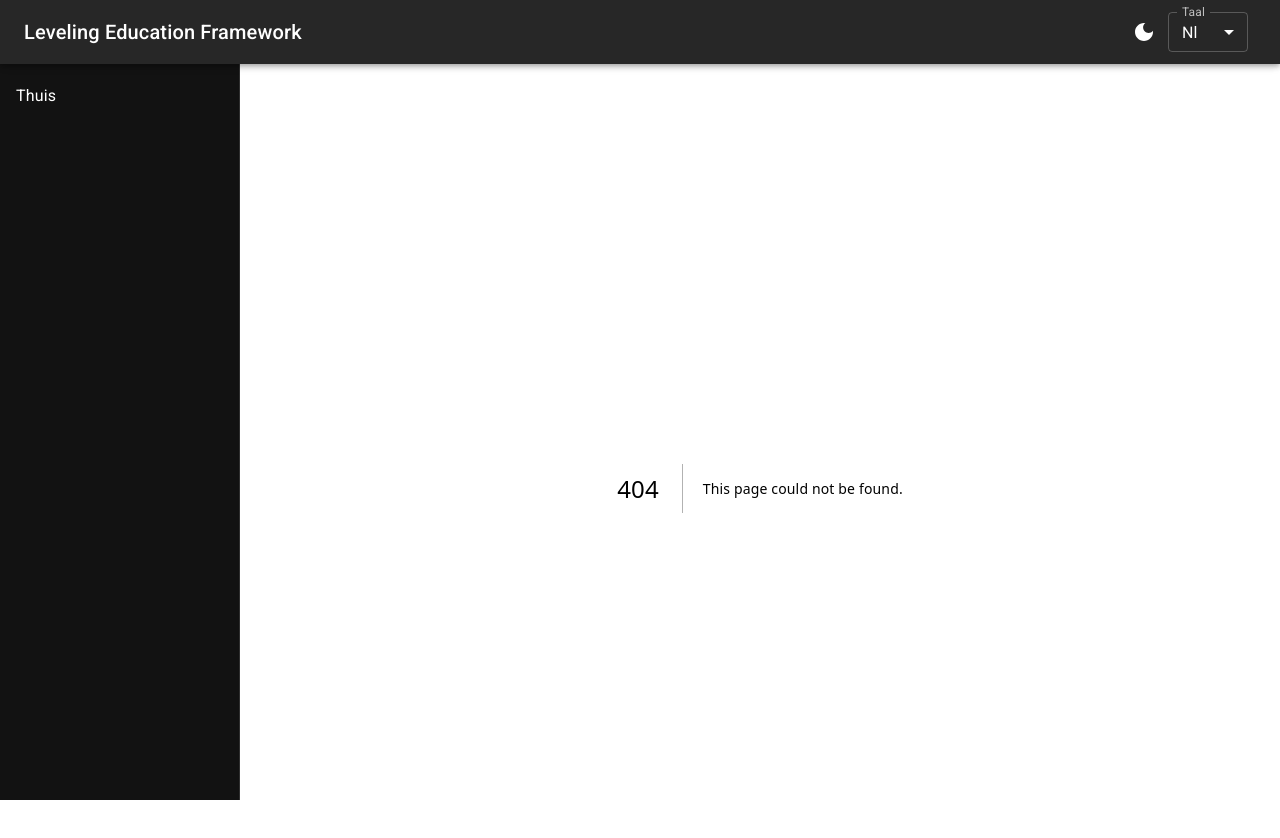
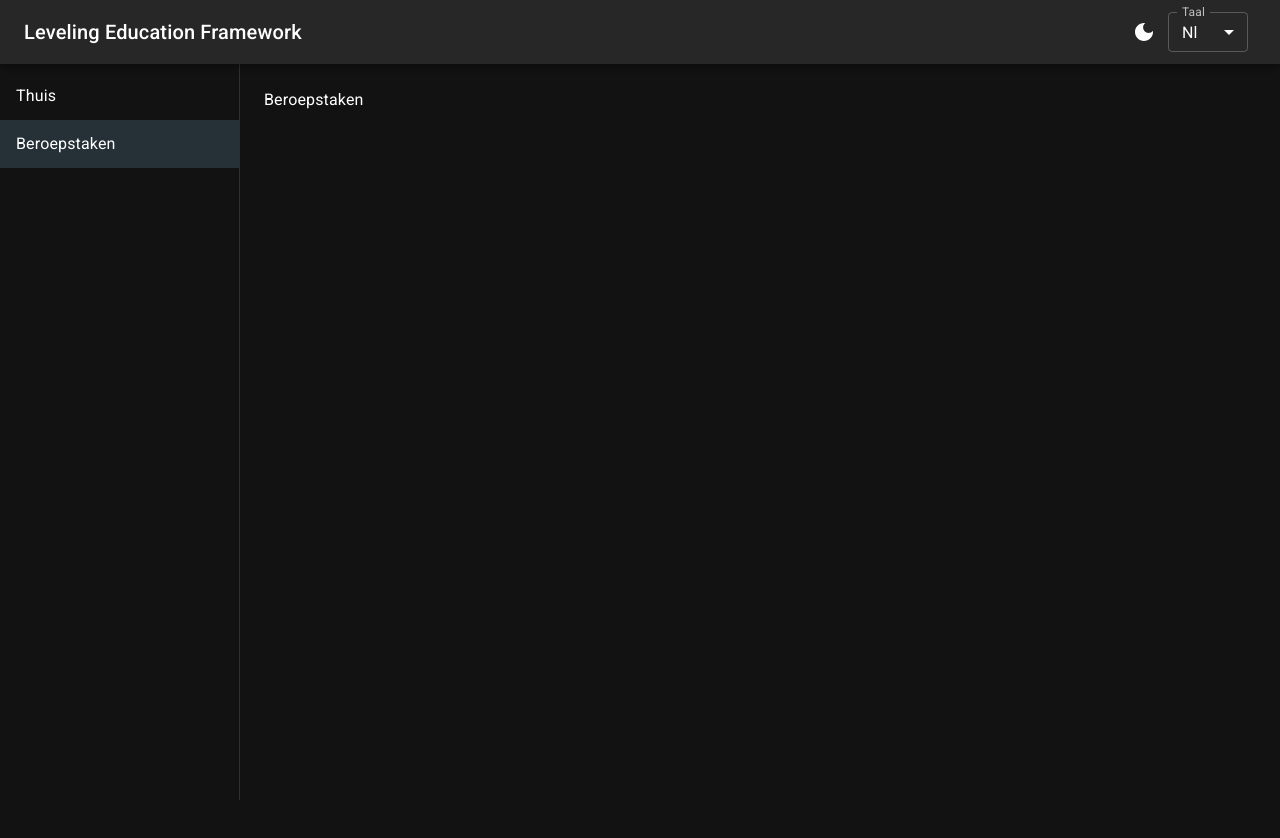
Before and after one commit to spark-156/leveling-education-framework, a Next.js app in the folder frontend-new/: page /beroepstaken in a window 1280 px wide. Before the commit this address had no page. Shown: the top 838 px of the page. After the commit the page ends 800 px from the top, so only its background shows below. Built offline with nearby package versions, Linux system fonts and the light colour scheme.

Commit message:
beroepstaken page with custom header title

```diff
--- a/frontend-new/components/DrawerContent.tsx
+++ b/frontend-new/components/DrawerContent.tsx
@@ -1,12 +1,8 @@
 import List from "@mui/material/List";
-import ListItem from "@mui/material/ListItem";
-import ListItemButton from "@mui/material/ListItemButton";
-import ListItemText from "@mui/material/ListItemText";
 import React from "react";
 import { Toolbar } from "@mui/material";
-import { FormattedMessage } from "react-intl";
 import { useRouter } from "next/router";
-import Link from "next/link";
+import { DrawerContentLink } from "./DrawerContentLink";
 
 export default function DrawerContent({
   handleDrawerToggle,
@@ -19,13 +15,16 @@ export default function DrawerContent({
     <div onClick={handleDrawerToggle}>
       <Toolbar />
       <List>
-        <ListItem disablePadding>
-          <Link href={"/"} style={{ width: "100%" }}>
-            <ListItemButton selected={pathname === "/"}>
-              <ListItemText primary={<FormattedMessage id={"HOME"} />} />
-            </ListItemButton>
-          </Link>
-        </ListItem>
+        <DrawerContentLink
+          currentPathname={pathname}
+          href={"/"}
+          formattedMessageId={"HOME"}
+        />
+        <DrawerContentLink
+          currentPathname={pathname}
+          href={"/beroepstaken"}
+          formattedMessageId={"PROFESSIONAL_DUTIES"}
+        />
       </List>
     </div>
   );
--- /dev/null
+++ b/frontend-new/components/DrawerContentLink.tsx
@@ -0,0 +1,28 @@
+import ListItem from "@mui/material/ListItem";
+import Link from "next/link";
+import ListItemButton from "@mui/material/ListItemButton";
+import ListItemText from "@mui/material/ListItemText";
+import { FormattedMessage } from "react-intl";
+import React from "react";
+
+export function DrawerContentLink({
+  href,
+  currentPathname,
+  formattedMessageId,
+}: {
+  href: string;
+  currentPathname: string;
+  formattedMessageId: string;
+}) {
+  return (
+    <ListItem disablePadding>
+      <Link href={href} style={{ width: "100%" }}>
+        <ListItemButton selected={currentPathname === href}>
+          <ListItemText
+            primary={<FormattedMessage id={formattedMessageId} />}
+          />
+        </ListItemButton>
+      </Link>
+    </ListItem>
+  );
+}
--- a/frontend-new/components/Layout.tsx
+++ b/frontend-new/components/Layout.tsx
@@ -1,6 +1,7 @@
 import Navbar from "./Navbar";
 import React, { ReactNode } from "react";
 import { Box, CssBaseline, Toolbar } from "@mui/material";
+import Head from "next/head";
 
 const drawerWidth = 240;
 
@@ -14,6 +15,13 @@ export default function Layout({
   currentTheme: "light" | "dark" | null;
 }) {
   return (
+    <>
+      <Head>
+        <title>LEF - Leveling Education Framework</title>
+        <meta name="description" content="Leveling Education Framework" />
+        <meta name="viewport" content="width=device-width, initial-scale=1" />
+        <link rel="icon" href="/favicon.ico" />
+      </Head>
       <Box sx={{ display: "flex" }}>
         <CssBaseline />
         <Navbar
@@ -34,5 +42,6 @@ export default function Layout({
         </Box>
         {/*<Footer />*/}
       </Box>
+    </>
   );
 }
--- a/frontend-new/lang/en.json
+++ b/frontend-new/lang/en.json
@@ -3,5 +3,6 @@
   "TITLE": "LEF",
   "HELLO_WORLD": "Hello World!",
   "HOME": "Home",
-  "LANGUAGE": "Language"
+  "LANGUAGE": "Language",
+  "PROFESSIONAL_DUTIES": "Professional duties"
 }
--- a/frontend-new/lang/nl.json
+++ b/frontend-new/lang/nl.json
@@ -3,5 +3,6 @@
   "TITLE": "LEF",
   "HELLO_WORLD": "Hallo Wereld!",
   "HOME": "Thuis",
-  "LANGUAGE": "Taal"
+  "LANGUAGE": "Taal",
+  "PROFESSIONAL_DUTIES": "Beroepstaken"
 }
--- /dev/null
+++ b/frontend-new/pages/beroepstaken.tsx
@@ -0,0 +1,17 @@
+import Head from "next/head";
+import { FormattedMessage, useIntl } from "react-intl";
+import { Typography } from "@mui/material";
+
+export default function Beroepstaken() {
+  const intl = useIntl();
+  return (
+    <>
+      <Head>
+        <title>LEF - {intl.formatMessage({ id: "PROFESSIONAL_DUTIES" })}</title>
+      </Head>
+      <Typography>
+        <FormattedMessage id="PROFESSIONAL_DUTIES" />
+      </Typography>
+    </>
+  );
+}
```
Also changed, not shown: frontend-new/pages/index.tsx (+0 -7 lines). Lines whose indentation alone changed are shown as unchanged.
